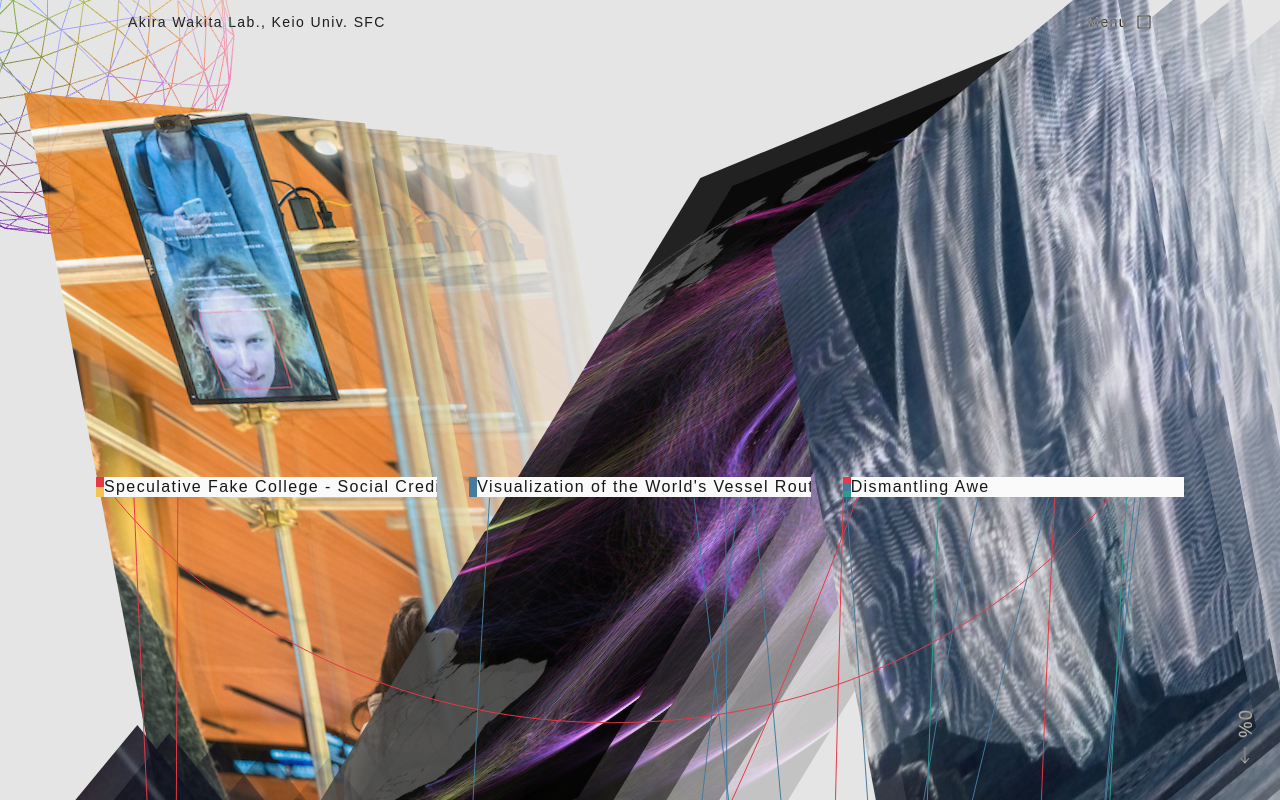
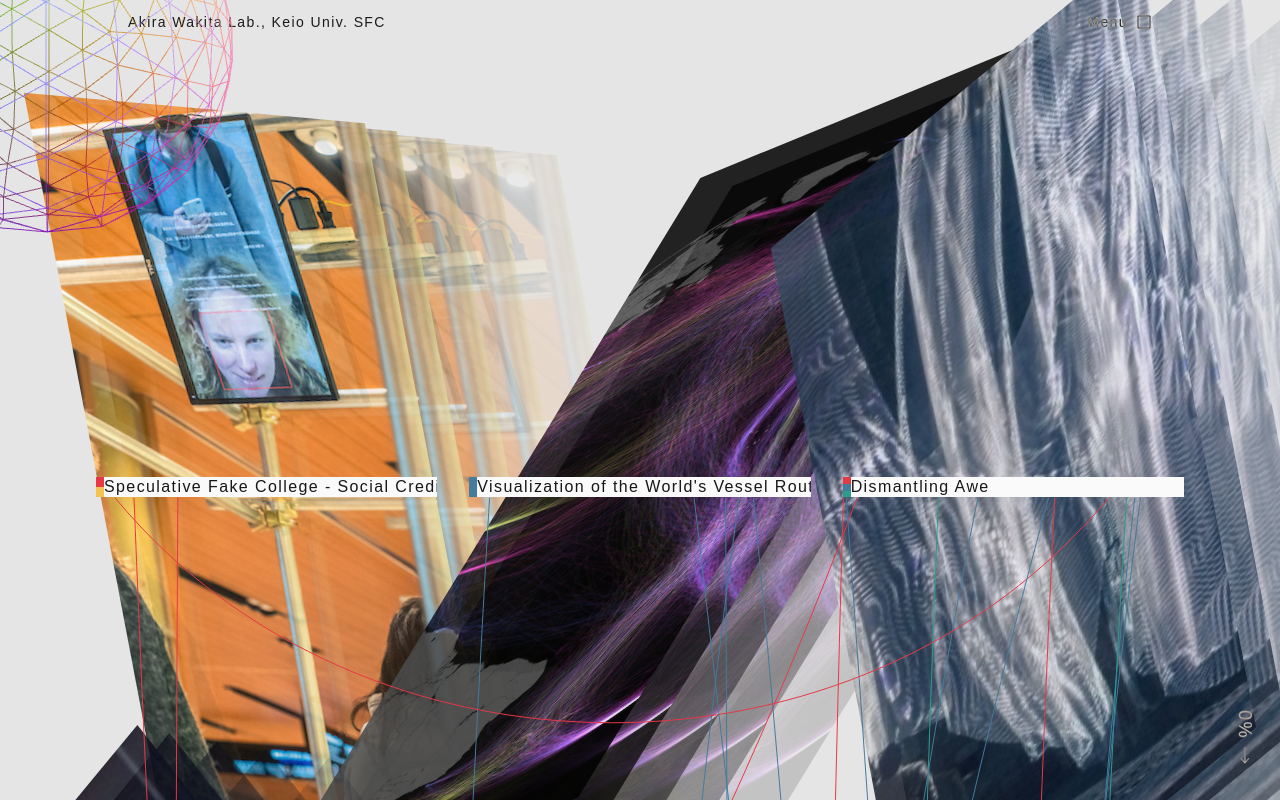
Before and after one commit to wakita-lab/web, a Next.js app: page / in a window 1280 px wide. Shown: the top 800 px of the page. Built offline with nearby package versions, Linux system fonts and the light colour scheme; a web font is replaced by a local one.

Commit message:
Fix rotation speed and z-index of icosahedron component

```diff
--- a/src/components/Icosahedron.tsx
+++ b/src/components/Icosahedron.tsx
@@ -11,8 +11,8 @@ function RotatingIcosahedron() {
   // Rotate the icosahedron on each frame
   useFrame((state, delta) => {
     if (meshRef.current) {
-      meshRef.current.rotation.x += delta * 0.1;
-      meshRef.current.rotation.y += delta * 0.04;
+      meshRef.current.rotation.x += delta * 0.02;
+      meshRef.current.rotation.y += delta * 0.08;
     }
   });
 
@@ -31,7 +31,7 @@ function RotatingIcosahedron() {
 // Main component that positions the icosahedron at the top-left corner
 export function Icosahedron() {
   return (
-    <div className="pointer-events-none fixed -left-36 -top-36 -z-50 size-96">
+    <div className="pointer-events-none fixed -left-36 -top-36 z-40 size-96">
       <Canvas
         camera={{
           position: [0, 0, 3],
@@ -53,7 +53,6 @@ export function Icosahedron() {
           intensity={0.5}
           color="#ffffff"
         />
-
         <RotatingIcosahedron />
       </Canvas>
     </div>
```
